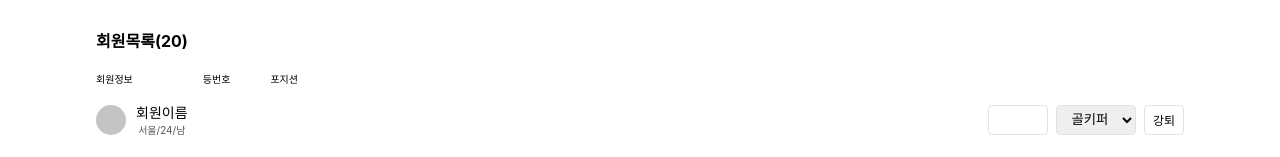
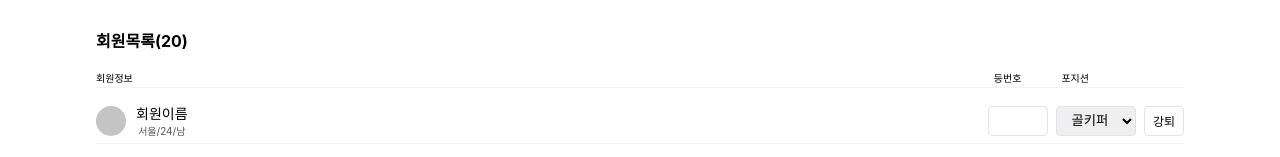
Before and after one commit to dsm-football/football-frontend, a React (Create React App) app: page /club/management in a window 1280 px wide. Shown: the part 419-576 px from the top of the page. Built offline with nearby package versions, Linux system fonts and the light colour scheme.

Commit message:
⚡️ :: 회원 관리 퍼블리싱 완료

```diff
--- a/src/components/clubManagement/memberManagement/MemberManagement.tsx
+++ b/src/components/clubManagement/memberManagement/MemberManagement.tsx
@@ -1,7 +1,7 @@
 import React, { useState } from "react";
 import * as S from "./style";
 import AppliedMember from "./appliedMember/AppliedMember";
-import MemberContainer from './memberContainer/MemberContainer';
+import MemberContainer from "./memberContainer/MemberContainer";
 
 const MemberManagement = () => {
   const [applicationStatus, setApplicationStatus] = useState<boolean>(false);
@@ -38,14 +38,16 @@ const MemberManagement = () => {
           </b>
           <S.MemberList>
             <S.MemberAttribute>
-              <S.MemeberInfo>회원정보</S.MemeberInfo>
-              <S.MemberBackNumber>등번호</S.MemberBackNumber>
-              <span>포지션</span>
+              <span>회원정보</span>
+              <div>
+                <S.MemberBackNumber>등번호</S.MemberBackNumber>
+                <S.MemberPosition>포지션</S.MemberPosition>
+              </div>
             </S.MemberAttribute>
             {Array(3)
               .fill(0)
               .map((v, i) => {
-                return <MemberContainer key={i}/>;
+                return <MemberContainer key={i} />;
               })}
           </S.MemberList>
         </S.MemberListContainer>
--- a/src/components/clubManagement/memberManagement/style.tsx
+++ b/src/components/clubManagement/memberManagement/style.tsx
@@ -67,21 +67,32 @@ export const MemberList = styled.ul`
   padding: 0;
   margin-top: 15px;
 
+  & li{
+    border-bottom: 1px solid #F3F3F3;
+  }
 `
 
 export const MemberAttribute = styled.li`
   height: 20px;
   list-style: none;
+  display: flex;
+  align-items: center;
+  justify-content: space-between;
 
   & span{
     font-size: 10px;
   }
-`
 
-export const MemeberInfo = styled.span`
-  margin-right: 70px;
+  & div{
+    display: flex;
+    align-items: center;
+  }
 `
 
 export const MemberBackNumber = styled.span`
   margin-right: 40px;
 `
+
+export const MemberPosition = styled.span`
+  margin-right: 95px;
+`
```
